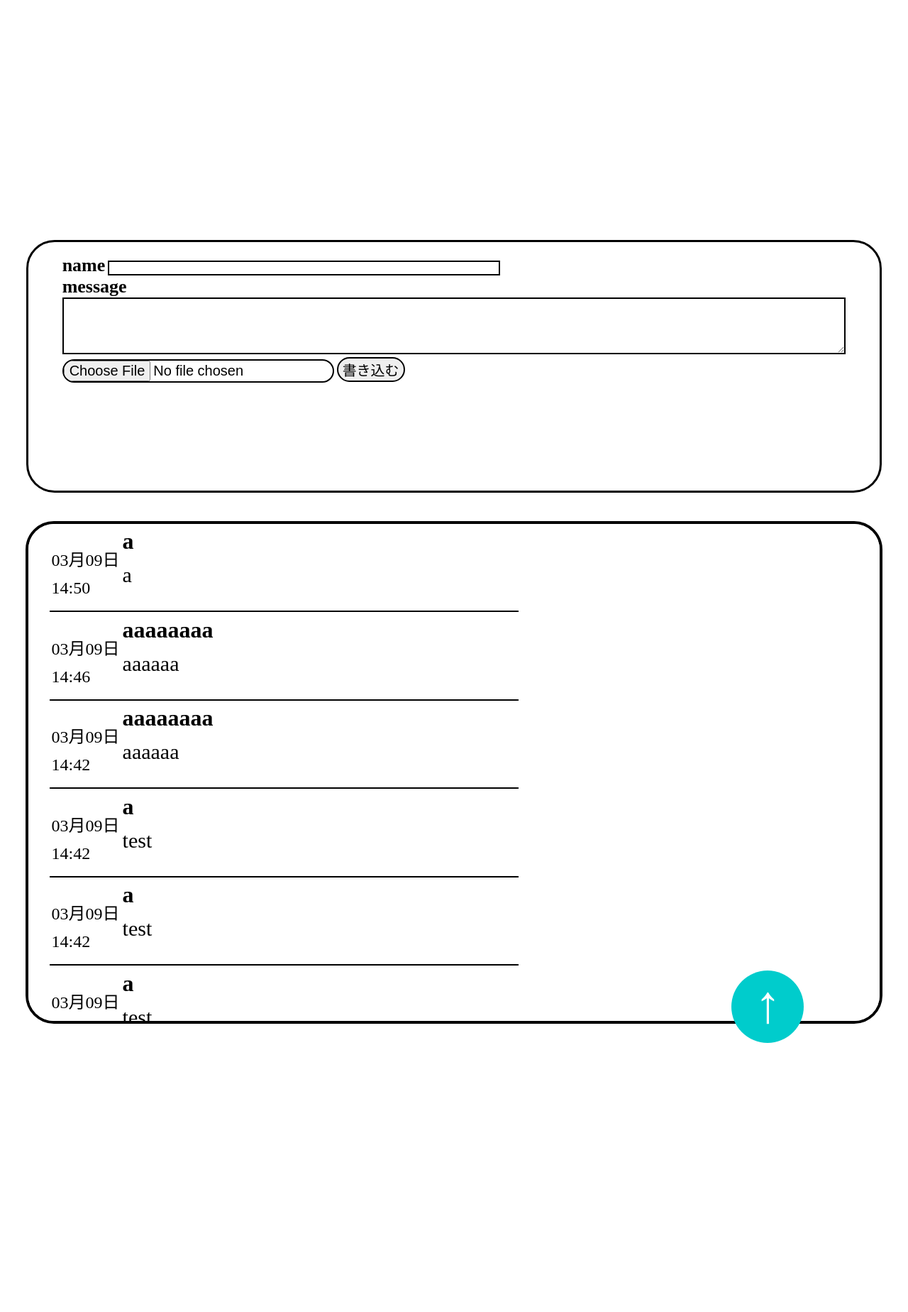
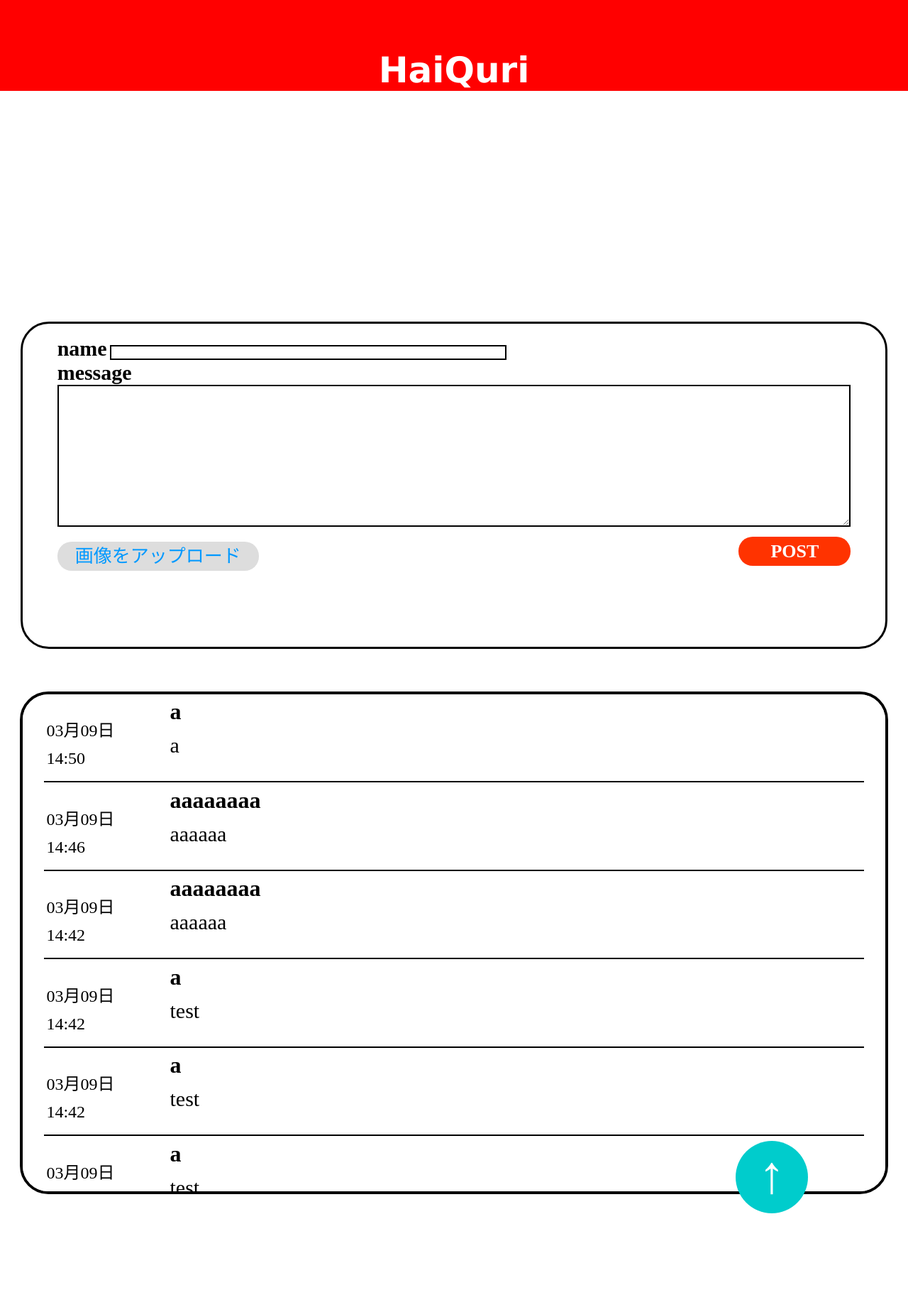
Before and after one commit to Hacker-Davidson/BBS, a PHP site: page / in a window 1280 px wide. Shown: the top 1848 px of the page at 71% size. Run offline with PHP 8.4, Linux system fonts and the light colour scheme; some libraries are stand-ins or nearby versions.

Commit message:
feature:見た目調整

```diff
--- a/index.php
+++ b/index.php
@@ -89,20 +89,27 @@ if( $file_handle = fopen(FILENAME,'r') ) {
 <meta charset="utf-8">
 <title>BBS</title>
 <style>
-    #innerBody{margin:auto;position:relative;top:360px;/*background:red;*/}
-    #form-box{height:350px;background:#FFF;width:95%;right:0;left:0;margin:auto;bottom:30px;position:relative;border:solid 3px #000;border-radius:40px;}
+    body, header{margin:auto;}
+    .display-flex{display:flex;width:92%;margin:auto;/*background:red;*/}
+    header{background:red;width:100%;}
+    #header{font-size:50px;text-align:center;padding-top:70px;color:#FFF;}
+    #innerBody{margin:auto;position:relative;top:375px;/*background:red;*/}
+    #form-box{height:455px;background:#FFF;width:95%;right:0;left:0;margin:auto;bottom:50px;position:relative;border:solid 3px #000;border-radius:40px;}
     .form-box0{width:92%;margin:auto;}
-    .title{font-size:26px;font-weight:bolder;right:0;left:0;}
-    input, textarea{border:2px solid #000; box-sizing:border-box;}
-    #message{height:8em;font-size:10px;}
+    .title{font-size:30px;font-weight:bolder;right:0;left:0;}
+    input, textarea{border:2px solid #000;box-sizing:border-box;}
+    .centre{text-align:center;}
+    #message{height:20em;font-size:10px;}
     #box{overflow-y:scroll;height:700px;background:#FFF;width:95%;right:0;left:0;margin:auto;top:10px;position:relative;border:solid 4px #000;border-radius:40px;}
     #moveBtn{
         font-size:75px;color:#FFF;background-color:#00CCCC;
         right:0;left:35%;bottom:65px;margin:auto;padding:5px;position:relative;border-radius:100%;text-align:center;height:92px;width:92px;z-index:2;}
+    #inputBtn0{color:#0099FF;font-size:26px;background:#DDD;border-radius:20px;}
+    #inputBtn1{color:#FFF;font-weight:bold;font-size:26px;background:#FF3300;border-radius:20px;padding:6px;}
     .showImg{width:95%;}
     .time{font-size:20px;background:#ffcc00;}
     .lineHeight{line-height:0.5px;}
-    table{border-bottom:solid 2px #000; /*background:red;*/}
+    table{border-bottom:solid 2px #000;width:100%;}
     td{flex-wrap: wrap;}
     .box0{width:95%; position:relative; right:0; left:0; margin:auto;/*background:skyblue;*/}
     .td0{width:15%; font-size:24px;} /*time*/
@@ -115,6 +122,11 @@ if( $file_handle = fopen(FILENAME,'r') ) {
     <script src="https://cdnjs.cloudflare.com/ajax/libs/lightbox2/2.7.1/js/lightbox.min.js" type="text/javascript"></script>
 </head>
 <body>
+<header>
+    <div id="header">
+    𝗛𝗮𝗶𝗤𝘂𝗿𝗶
+    </div>
+</header>
 <div id="innerBody">
     <?php if( !empty($error_message) ): ?>
         <ul class="error_message">
@@ -134,8 +146,18 @@ if( $file_handle = fopen(FILENAME,'r') ) {
                 <textarea id="message" name="message" style="width:100%;"></textarea>
             </p>
             <p class="form-box0">
-                <input type="file" name="upload_image" style="font-size:20px; border-radius:50px;">
-                <input type="submit" name="btn_submit" style="font-size:20px; border-radius:50px;" value="書き込む"><br>
+                <div class="display-flex">
+                    <p class="centre">
+                        <span id="inputBtn0" style="padding:6px 25px;">
+                            <label><input type="file" name="upload_image" style="display:none;">画像をアップロード</label>
+                        </span>
+                    </p>
+                    <p class="centre" style="margin-left:auto;">
+                        <span id="inputBtn1" style="padding:6px 45px;">
+                            <label><input type="submit" name="btn_submit" style="display:none;">POST</label>
+                        </span>
+                    </p>
+                </div>
                 <?php if( !empty($success_message) ): ?>
                     <span class="success_message"><?php echo $success_message; ?></span>
                 <?php endif; ?>
```
